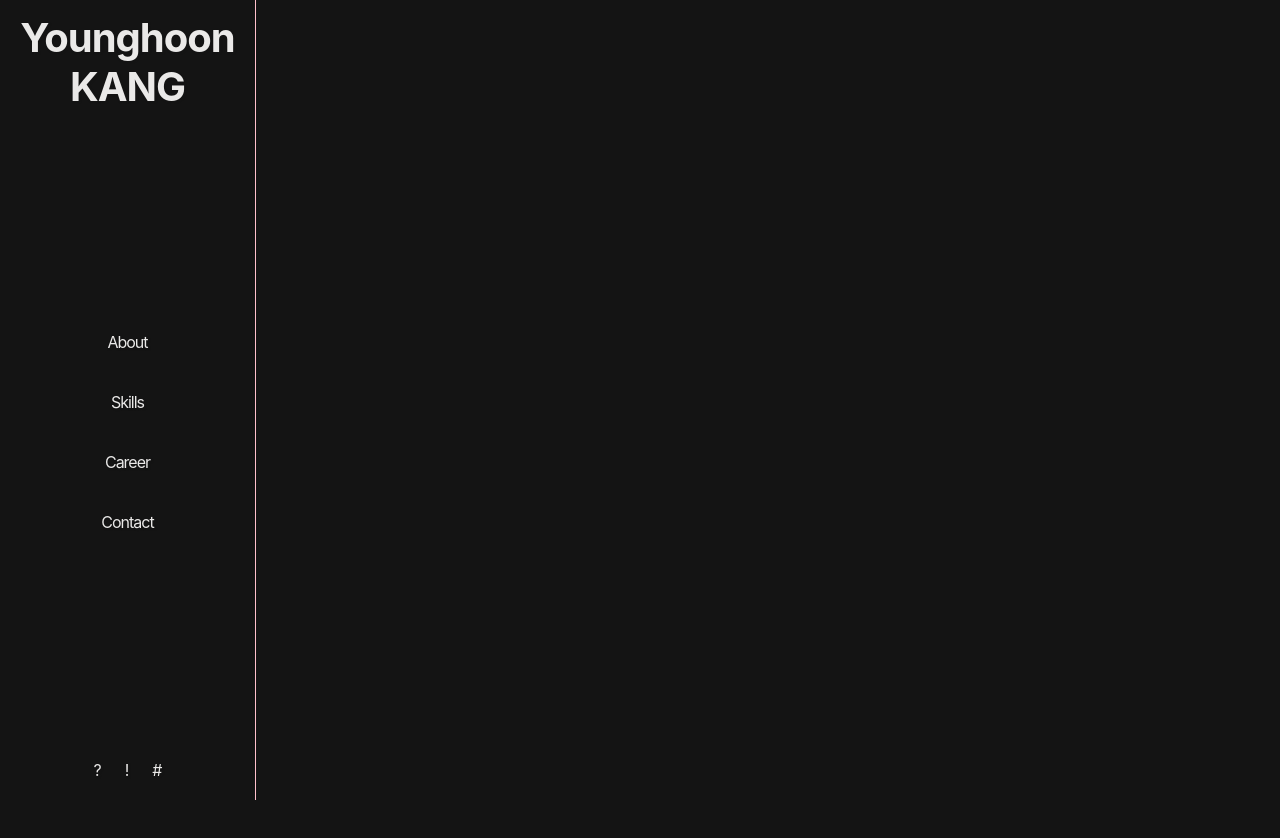
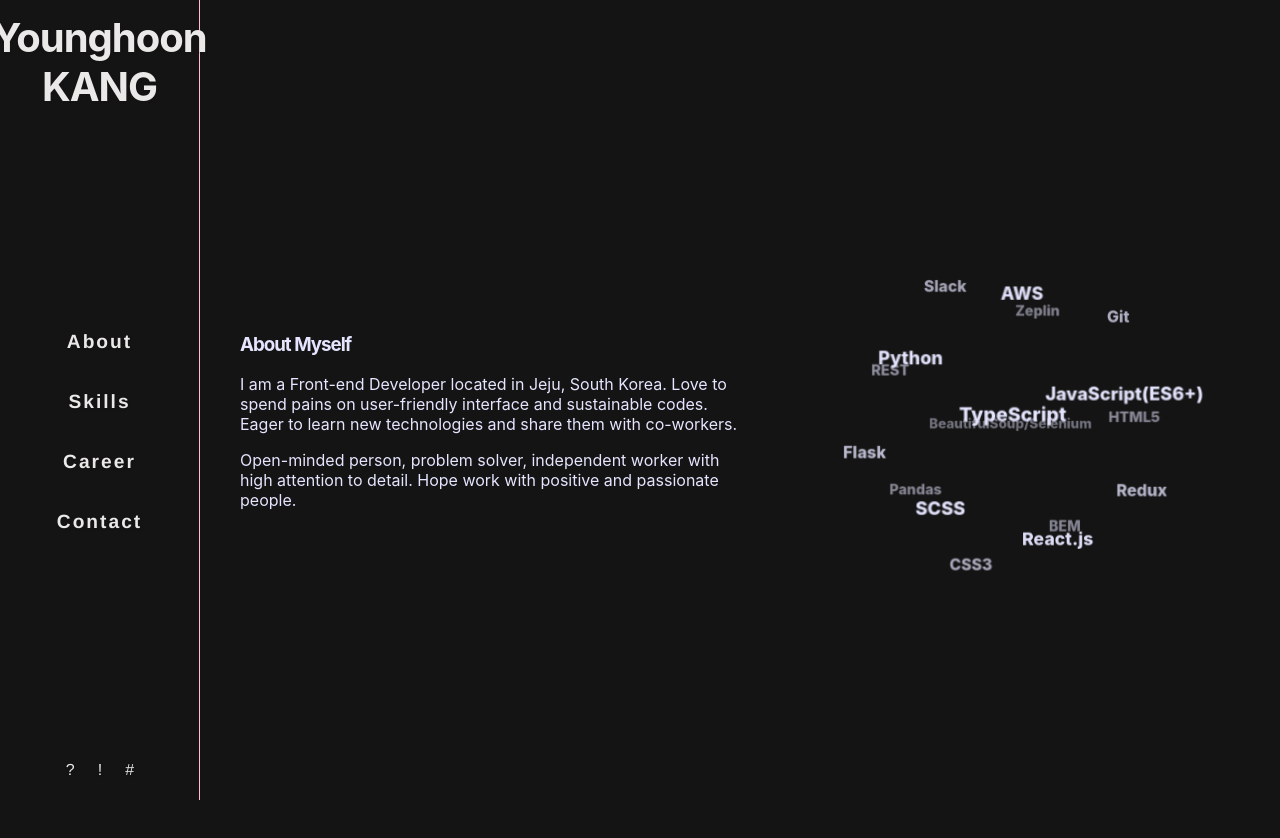
Before and after one commit to CityHopper/portfolio_react-ts, a React (Create React App) app: page /about in a window 1280 px wide. Before the commit the page ends 800 px from the top, so only its background shows below. Built offline with nearby package versions, Linux system fonts and the light colour scheme; a web font is replaced by a local one.

Commit message:
Modify style

```diff
--- /dev/null
+++ b/src/_about.scss
@@ -0,0 +1,14 @@
+.tag-cloud {
+  cursor: pointer;
+  position: relative;
+}
+
+.tag-cloud__item {
+  font-weight: 800;
+  left: 50%;
+  position: absolute;
+  top: 50%;
+  transform-origin: 50% 50%;
+  transition: all 0.1s;
+  will-change: transform, opacity, filter;
+}
--- a/src/_header.scss
+++ b/src/_header.scss
@@ -9,7 +9,8 @@ header {
   top: 0;
 
   .navbar {
-    //font-family: 'Song Myung', serif;
+    font-family: 'Source Sans Pro', Helvetica, Arial, sans-serif;;
+    font-weight: 900;
     display: flex;
     flex-direction: column;
     justify-content: space-between;
@@ -18,7 +19,7 @@ header {
     background: transparent; /* fallback for old browsers */
     text-decoration: none;
     height: 100vh;
-    width: 20vw;
+    width: 200px;
     padding: 1vw;
     box-sizing: border-box;
     transition: background-color 1s;
@@ -53,8 +54,8 @@ header {
           width: 100%;
           color: var(--gray-100);
           text-decoration: none;
-          font-size: 16px;
-          font-weight: normal;
+          font-size: 1.2em;
+          letter-spacing: 2px;
         }
 
         &:hover a {
@@ -166,6 +167,7 @@ header {
 @include media(tablet, mobile) {
   header {
     .navbar {
+      width: 120px;
 
 
       &__title {
@@ -180,6 +182,11 @@ header {
         }
       }
     }
+  }
+
+  .container {
+    margin-left: 120px;
+    width: calc(100vw - 160px);
   }
 }
 
@@ -250,5 +257,8 @@ header {
     }
 
   }
-
+  .container {
+    margin-left: 0;
+    width: calc(100vw - 40px);
+  }
 }
--- a/src/_index.scss
+++ b/src/_index.scss
@@ -36,22 +36,111 @@ h1, h2, h3, h4, h5, h6, a {
 }
 
 .container {
-  margin: 0 0 0 20vw;
-  width: 80vw;
+  margin: 0 0 0 200px;
+  width: calc(100vw - 240px);
   height: 100vh;
   display: flex;
   align-items: center;
+  padding: 20px;
 
-  &__left {
-    //text-align: left;
-    //padding: 10px;
-    //
-    //h1 {
-    //  font-size: 3em;
-    //}
+  .name-card {
+    position: absolute;
+    top: 80px;
+    right: 40px;
+
+    p { text-align: right;}
   }
 
+  &__half {
+    width: 50%;
+    margin-left: 20px;
+  }
 }
+
+
+$total-lines: 6;
+$left-offset: 29px;
+$clip-height: 6vw;
+$line-height: calc(#{$clip-height} - 5px);
+
+.word-step {
+  margin: 0;
+  padding-inline-start: 0;
+  font-family: 'Source Sans Pro', Helvetica, Arial, sans-serif;
+  font-size: $clip-height;
+  font-weight: 900;
+  letter-spacing: -2px;
+  text-transform: uppercase;
+  // Sort out nasty text fuzz
+  transform: translate3d(0, 0, 0);
+  -webkit-font-smoothing: antialiased;
+  -webkit-font-kerning: normal;
+  -webkit-text-size-adjust: 100%;
+
+  &:hover {
+    p {
+      transform: translate3d(0, -($clip-height), 0);
+    }
+  }
+
+  &__line {
+    height: $clip-height;
+    overflow: hidden;
+    position: relative;
+
+    // Change the perspective of each alternating line
+    &:nth-child(odd) {
+      transform: skew(60deg, -30deg) scaleY(.66667);
+    }
+    &:nth-child(even) {
+      transform: skew(0deg, -30deg) scaleY(1.33333);
+    }
+
+    // Loop over the total lines and apply a left offset
+    @for $i from 1 through $total-lines+1 {
+      &:nth-child(#{$i}) {
+        left: $left-offset * $i;
+      }
+    }
+
+    p {
+      margin: 0;
+      margin-block-start: 0;
+      margin-block-end: 0;
+      height: $clip-height;
+      line-height: $line-height;
+      padding: 0 10px;
+      transition: all .4s ease-in-out;
+      transform: translate3d(0, 0, 0);
+      vertical-align: top;
+      white-space: nowrap;
+    }
+
+  }
+}
+
+@include media(tablet, mobile) {
+  .container {
+    justify-content: center;
+    flex-direction: column;
+
+    &__half {
+      width: 100%;
+    }
+  }
+}
+
+
+@include mobile {
+  .container {
+    width: unset;
+    margin: unset;
+  }
+  .word-step {
+    padding: 0;
+  }
+}
+
 
 .flex__start,
 .flex__end,
@@ -88,12 +177,19 @@ h1, h2, h3, h4, h5, h6, a {
   justify-content: center;
 }
 
+.flex__row {
+  flex-direction: row;
+}
 .flex__column {
   flex-direction: column;
 }
 
 .flex__wrap {
   flex-wrap: wrap;
+}
+
+.w--50 {
+  width: 50%;
 }
 
 .button--main {
@@ -106,78 +202,3 @@ h1, h2, h3, h4, h5, h6, a {
   height: 40px;
   background: transparent;
 }
-
-
-/*
-** Change this if you need to modify
-** the amount of lines displayed
-*/
-$total-lines: 6;
-
-
-/*
-** Leave these unless you want
-** to open a whole can of worms
-*/
-$left-offset: 29px;
-$clip-height: 60px;
-$line-height: $clip-height - 5px;
-
-.word-step {
-  margin: 0 auto;
-  padding: 80px 0;
-  font-family: 'Source Sans Pro', Helvetica, Arial, sans-serif;
-  font-size: $clip-height;
-  font-weight: 900;
-  letter-spacing: -2px;
-  text-transform: uppercase;
-  // Sort out nasty text fuzz
-  transform: translate3d(0, 0, 0);
-  -webkit-font-smoothing: antialiased;
-  -webkit-font-kerning: normal;
-  -webkit-text-size-adjust: 100%;
-
-  &:hover {
-    p {
-      transform: translate3d(0, -($clip-height), 0);
-    }
-  }
-
-  /*
-** Apply common styles to each line of text
-*/
-  &__line {
-    height: $clip-height;
-    overflow: hidden;
-    position: relative;
-
-    // Change the perspective of each alternating line
-    &:nth-child(odd) {
-      transform: skew(60deg, -30deg) scaleY(.66667);
-    }
-    &:nth-child(even) {
-      transform: skew(0deg, -30deg) scaleY(1.33333);
-    }
-
-    // Loop over the total lines and apply a left offset
-    @for $i from 1 through $total-lines+1 {
-      &:nth-child(#{$i}) {
-        left: $left-offset * $i;
-      }
-    }
-
-    p {
-      margin: 0;
-      margin-block-start: 0;
-      margin-block-end: 0;
-      height: $clip-height;
-      line-height: $line-height;
-      padding: 0 10px;
-      transition: all .4s ease-in-out;
-      transform: translate3d(0, 0, 0);
-      vertical-align: top;
-      white-space: nowrap;
-    }
-
-  }
-}
--- /dev/null
+++ b/src/components/About.tsx
@@ -0,0 +1,208 @@
+import {memo, useRef, useState, RefObject, useCallback, useEffect} from 'react';
+import '_about.scss';
+
+const texts: string[] = [
+    'React.js',
+    'Redux',
+    'JavaScript(ES6+)',
+    'TypeScript',
+    'SCSS',
+    'CSS3',
+    "BEM",
+    'HTML5',
+    'Git',
+    'AWS',
+    'Python',
+    'Flask',
+    'Pandas',
+    'BeautifulSoup/Selenium',
+    'Zeplin',
+    'Slack',
+    'REST'
+]
+
+const computePosition = (
+    idx: number,
+    random: boolean = false,
+    size: number
+) => {
+    if (random) idx = Math.floor(Math.random() * (texts.length + 1))
+
+    const phi = Math.acos(-1 + (2 * idx + 1) / texts.length)
+    const theta = Math.sqrt((texts.length + 1) * Math.PI) * phi
+
+    return {
+        x: (size * Math.cos(theta) * Math.sin(phi)) / 2,
+        y: (size * Math.sin(theta) * Math.sin(phi)) / 2,
+        z: (size * Math.cos(phi)) / 2
+    }
+}
+
+const CreateTag = (idx: number, text: string, size: number) => {
+    const tagRef = useRef<HTMLDivElement | null>(null)
+
+    return {
+        idx: idx,
+        text: text,
+        opacity: 0,
+        filter: 'alpha(opacity=0)',
+        transform: 'translate3d(-50%, -50%, 0) scale(1)',
+        tagRef: tagRef,
+        ...computePosition(idx, false, size)
+    }
+}
+
+interface ItemProps {
+    transform: string
+    opacity: number
+    filter: string
+    idx: number
+    text: string
+    x: number
+    y: number
+    z: number
+    scale?: number
+    tagRef?: RefObject<HTMLSpanElement>
+}
+
+const createInitialState = (size: number) => {
+    return texts.map((text, i) => {
+        return CreateTag(i, text, size)
+    })
+}
+
+const {radius, maxSpeed, initSpeed, direction} = {
+    radius: 200 as number,
+    maxSpeed: 10 as number,
+    initSpeed: 20 as number,
+    direction: 135 as number
+}
+
+const size = 1.5 * radius
+const depth = 2 * radius
+
+
+const WordSphere = memo(() => {
+    const tagCloudRef = useRef<HTMLDivElement | null>(null)
+    const [items, setItems] = useState<ItemProps[]>(createInitialState(size))
+
+    const mouseX0 = useRef<number>(initSpeed * Math.sin(direction * (Math.PI / 180))) // prettier-ignore
+    const mouseY0 = useRef<number>(-initSpeed * Math.cos(direction * (Math.PI / 180))) // prettier-ignore
+    const mouseX = useRef<number>(mouseX0.current)
+    const mouseY = useRef<number>(mouseY0.current)
+
+    const next = useCallback(() => {
+        const a = -(Math.min(Math.max(-mouseY.current, -size), size) / radius) * maxSpeed // prettier-ignore
+        const b = (Math.min(Math.max(-mouseX.current, -size), size) / radius) * maxSpeed // prettier-ignore
+
+        if (Math.abs(a) <= 0.01 && Math.abs(b) <= 0.01) return // pause
+
+        // calculate offset
+        const l = Math.PI / 180
+        const sc = [
+            Math.sin(a * l),
+            Math.cos(a * l),
+            Math.sin(b * l),
+            Math.cos(b * l)
+        ]
+
+        setItems((prev: any[]) => {
+            return prev.map(item => {
+                const rx1 = item.x
+                const ry1 = item.y * sc[1] + item.z * -sc[0]
+                const rz1 = item.y * sc[0] + item.z * sc[1]
+                const rx2 = rx1 * sc[3] + rz1 * sc[2]
+                const ry2 = ry1
+                const rz2 = rz1 * sc[3] - rx1 * sc[2]
+                const per = (2 * depth) / (2 * depth + rz2)
+
+                item.scale = Number(per.toFixed(3))
+                let alpha = per * per - 0.25
+                alpha = Number((alpha > 1 ? 1 : alpha).toFixed(3))
+
+                if (item?.tagRef?.current) {
+                    const left = (item.x - item.tagRef.current.offsetWidth / 2).toFixed(2)
+                    const top = (item.y - item.tagRef.current.offsetHeight / 2).toFixed(2)
+
+                    return {
+                        ...item,
+                        x: rx2,
+                        y: ry2,
+                        z: rz2,
+                        opacity: alpha,
+                        transform: `translate3d(${left}px, ${top}px, 0) scale(${item.scale})`,
+                        filter: `alpha(opacity=${100 * alpha})`
+                    }
+                }
+            })
+        })
+    }, [])
+
+    useEffect(() => {
+        if (tagCloudRef?.current) {
+            const interval = setInterval(next, 100)
+            return () => clearInterval(interval)
+        }
+    }, [tagCloudRef])
+
+    return (
+        <div
+            ref={tagCloudRef}
+            className='tag-cloud'
+            onMouseMove={ev => {
+                if (tagCloudRef?.current) {
+                    const rect = tagCloudRef.current.getBoundingClientRect()
+                    mouseX.current = (ev.clientX - (rect.left + rect.width / 2)) / 5
+                    mouseY.current = (ev.clientY - (rect.top + rect.height / 2)) / 5
+                }
+            }}
+            style={{
+                position: 'relative',
+                width: `${2 * radius}px`,
+                height: `${2 * radius}px`
+            }}
+        >
+            {items.map(item => {
+                return (
+                    <span
+                        key={item.idx}
+                        className='tag-cloud__item'
+                        ref={item.tagRef}
+                        style={{
+                            filter: item.filter,
+                            opacity: item.opacity,
+                            transform: item.transform
+                        }}
+                    >
+            {item.text}
+          </span>
+                )
+            })}
+        </div>
+    )
+})
+
+
+function About() {
+    return (
+        <article className={"container"}>
+            <section className={"container__half"}>
+                <h1>About Myself</h1>
+                <p>
+                    I am a Front-end Developer located in Jeju, South Korea.
+                    Love to spend pains on user-friendly interface and sustainable codes.
+                    Eager to learn new technologies and share them with co-workers. <br/>
+                </p>
+                <p>
+                    Open-minded person, problem solver, independent worker with high attention to detail.
+                    Hope work with positive and passionate people.
+                </p>
+            </section>
+            <section className={"container__half flex__center"}>
+                <WordSphere/>
+            </section>
+        </article>
+    );
+}
+
+export default About;
--- a/src/components/Content.js
+++ b/src/components/Content.js
@@ -1,5 +1,6 @@
 import Header from "./Header";
 import Home from "./Home";
+import App from "./About";
 import {Routes, Route, BrowserRouter} from "react-router-dom";
 
 function Content() {
@@ -8,7 +9,7 @@ function Content() {
             <Header/>
                 <Routes>
                     <Route path={"/"} element={<Home/>}/>
-                    {/*<Route path={"/latest"} element={<Latest/>}/>*/}
+                    <Route path={"/about"} element={<App/>}/>
                     {/*<Route path={"/search"} element={<Search/>}/>*/}
                     {/*<Route path={"/search?/*"} element={<Search/>}/>*/}
                     {/*<Route path={`/movies/:id`} element={<Detail/>}/>*/}
--- a/src/components/Home.js
+++ b/src/components/Home.js
@@ -1,7 +1,15 @@
 function Home() {
     return (
-        <section className={"container"}>
-            <div className={"container__left"}>
+        <section className={"container flex__row flex__start"}>
+            <div className={"name-card"}>
+                <p>
+                    Younghoon KANG, <br/>
+                    Front-end Developer
+                </p>
+                <button className={"button--main flex__center"}>
+                    Contact Me!
+                </button>
+            </div>
             <ul className="word-step">
                 <li className="word-step__line">
                     <p>&nbsp;</p>
@@ -24,14 +32,6 @@ function Home() {
                     <p>&nbsp;</p>
                 </li>
             </ul>
-
-                <p>
-                    Front-end Developer
-                </p>
-                <button className={"button--main flex__center"}>
-                    Contact Me!
-                </button>
-            </div>
         </section>
     )
 }
```
Also changed, not shown: public/index.html (+0 -10 lines), src/components/Header.tsx (renamed from src/components/Header.js, +1 -10 lines), src/components/About.js (deleted), 1 other file (tests, documents, lock files or other folders). Lines whose indentation alone changed are shown as unchanged.
